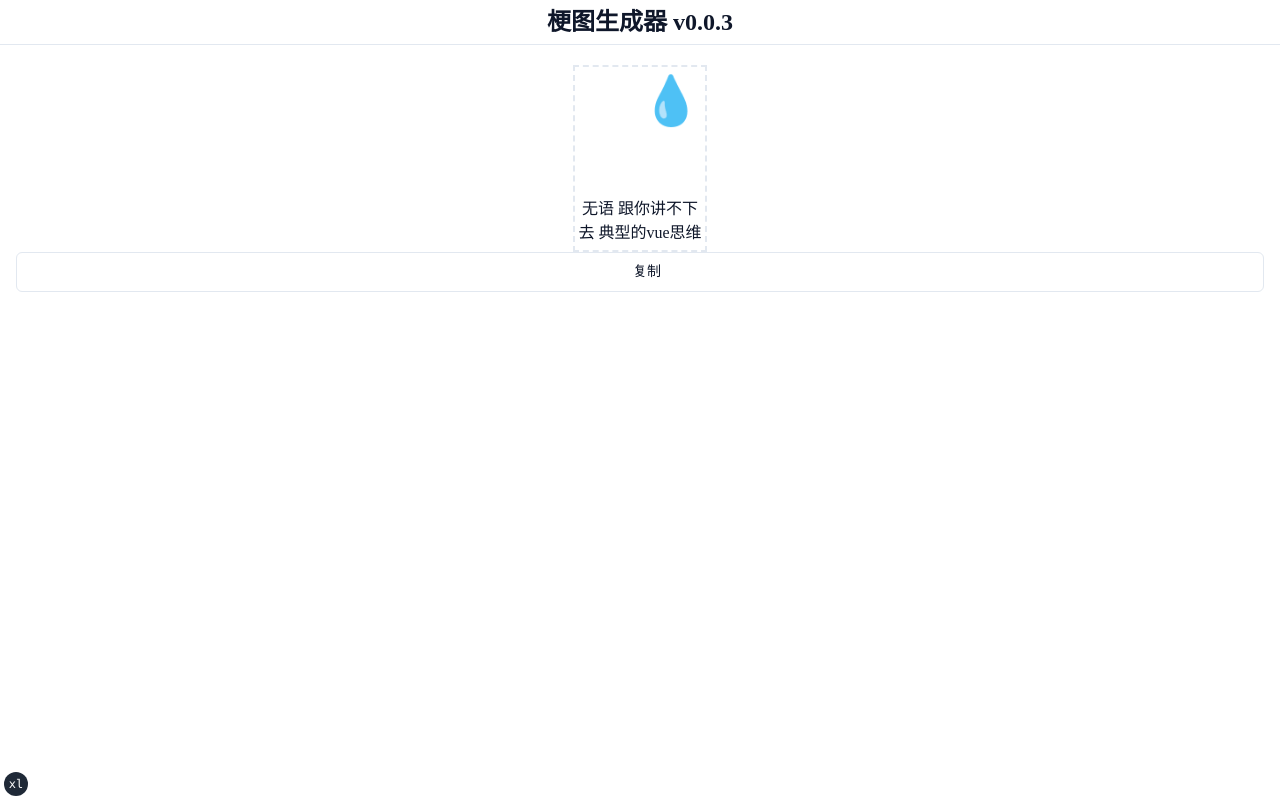
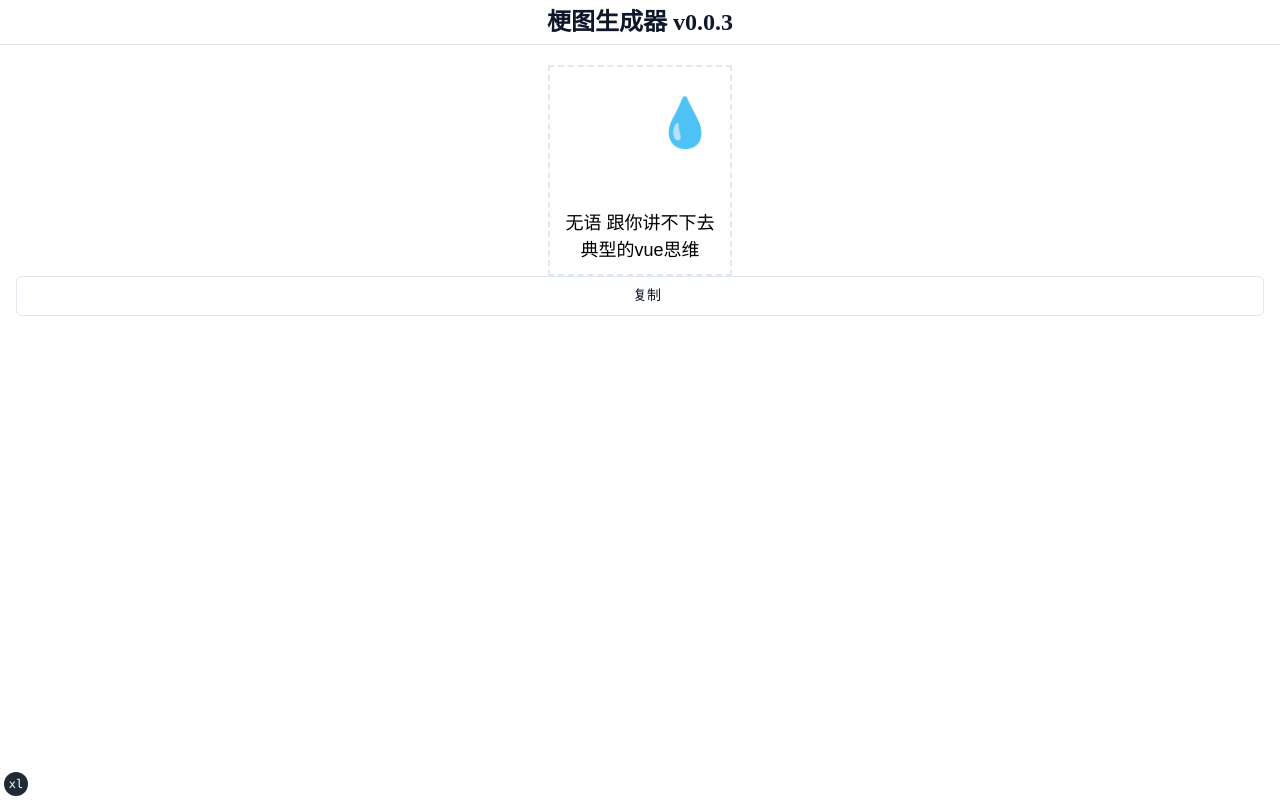
Before and after one commit to screw-hand/meme-tech-mind, a Next.js app: page / in a window 1280 px wide. Built offline with nearby package versions, Linux system fonts and the light colour scheme; some icons are missing.

Commit message:
feat: meme settings default config

```diff
--- a/components/meme-generator.tsx
+++ b/components/meme-generator.tsx
@@ -9,15 +9,14 @@ import {
 
 import { MemeOperatorType } from "@/types/meme-operator"
 import { MemeSettingsType } from "@/types/meme-settings"
+import { DefaultMeMeSettings } from "@/config/default-meme-settings"
 import { MemeOperations } from "@/components/meme-operations"
 import { MemePreview } from "@/components/meme-preview"
 import { MemeSettings } from "@/components/meme-settings"
 
 export function MemeGenerator() {
   const [settings, setSettings] = useState<MemeSettingsType>({
-    source: "react",
-    target: "vue",
-    specialEffect: () => "",
+    ...DefaultMeMeSettings,
   })
 
   const handleSettingsChange = (newSettings: MemeSettingsType) => {
--- a/components/meme-preview.tsx
+++ b/components/meme-preview.tsx
@@ -1,4 +1,5 @@
 import { Icon } from "@iconify/react"
+import clsx from "clsx"
 
 import { MemeSettingsType } from "@/types/meme-settings"
 import ICON_LIST from "@/config/iconify-skill-icon-list"
@@ -30,16 +31,51 @@ export function MemePreview({ settings }: MemePreviewProps) {
         <div
           id="meme-content"
           className="item-center relative mx-auto flex flex-initial flex-col pb-[5px] text-center"
-          style={{ width: "130px" }}
+          style={{
+            width: `${settings.background.size}px`,
+            // height: `${settings.background.size}px`,
+            backgroundColor: `${settings.background.color}`,
+            borderRadius: `${settings.background.borderRadius}px`,
+            padding: `${settings.background.paddingY}px ${settings.background.paddingX}px`,
+            gap: `${settings.background.gap}px`,
+          }}
         >
           <div className="mx-auto justify-self-center">
             <Icon
               icon={getIconifyIconName(settings.source)}
-              className="size-[130px]"
+              // FIXME it not works.
+              // className={`size-[${settings.icon.size}px]`}
+              style={{
+                fontSize: `${settings.icon.size}px`,
+              }}
             />
           </div>
-          <span className="absolute right-1 top-[10px] text-5xl">💧</span>
-          <p>无语 跟你讲不下去 典型的{settings.target}思维</p>
+          <span
+            className={clsx(
+              "absolute"
+              // FIXME it not works.
+              // `text-[${settings.emoji.size}px]`,
+              // `right-[${settings.emoji.x}px]`,
+              // `top-[${settings.emoji.y}px]`
+            )}
+            style={{
+              fontSize: `${settings.emoji.size}px`,
+              right: `${settings.emoji.x}px`,
+              top: `${settings.emoji.y}px`,
+            }}
+          >
+            💧
+          </span>
+          <p
+            style={{
+              width: `${settings.text.width}`,
+              color: `${settings.text.color}`,
+              fontFamily: `${settings.text.fontFamily}`,
+              fontSize: `${settings.text.fontSize}px`,
+            }}
+          >
+            无语 跟你讲不下去 典型的{settings.target}思维
+          </p>
         </div>
         {/* meme content */}
       </div>
--- /dev/null
+++ b/config/default-meme-settings.ts
@@ -0,0 +1,29 @@
+import { MemeSettingsType } from "@/types/meme-settings"
+
+export const DefaultMeMeSettings: MemeSettingsType = {
+  source: "react",
+  target: "vue",
+  specialEffect: () => "",
+  icon: {
+    size: 130,
+  },
+  emoji: {
+    size: 48,
+    x: 15,
+    y: 20,
+  },
+  background: {
+    size: 180,
+    color: "#fff",
+    borderRadius: "30",
+    paddingX: 10,
+    paddingY: 10,
+    gap: 3,
+  },
+  text: {
+    width: 180,
+    color: "#000",
+    fontSize: 18,
+    fontFamily: "Arial",
+  },
+}
--- a/tailwind.config.js
+++ b/tailwind.config.js
@@ -12,6 +12,13 @@ module.exports = {
         "2xl": "1400px",
       },
     },
+    /* FIXME 没有解决我要解决的问题！ */
+    safelist: [
+      // 如果你确定要用到某些动态类名,可以在这里列出来
+      {
+        pattern: /^(text|right|top)-\[\d+px\]/, // 匹配你要用的动态类名模式
+      },
+    ],
     extend: {
       colors: {
         border: "hsl(var(--border))",
```
Also changed, not shown: types/meme-settings.ts (+23 -1 lines).
